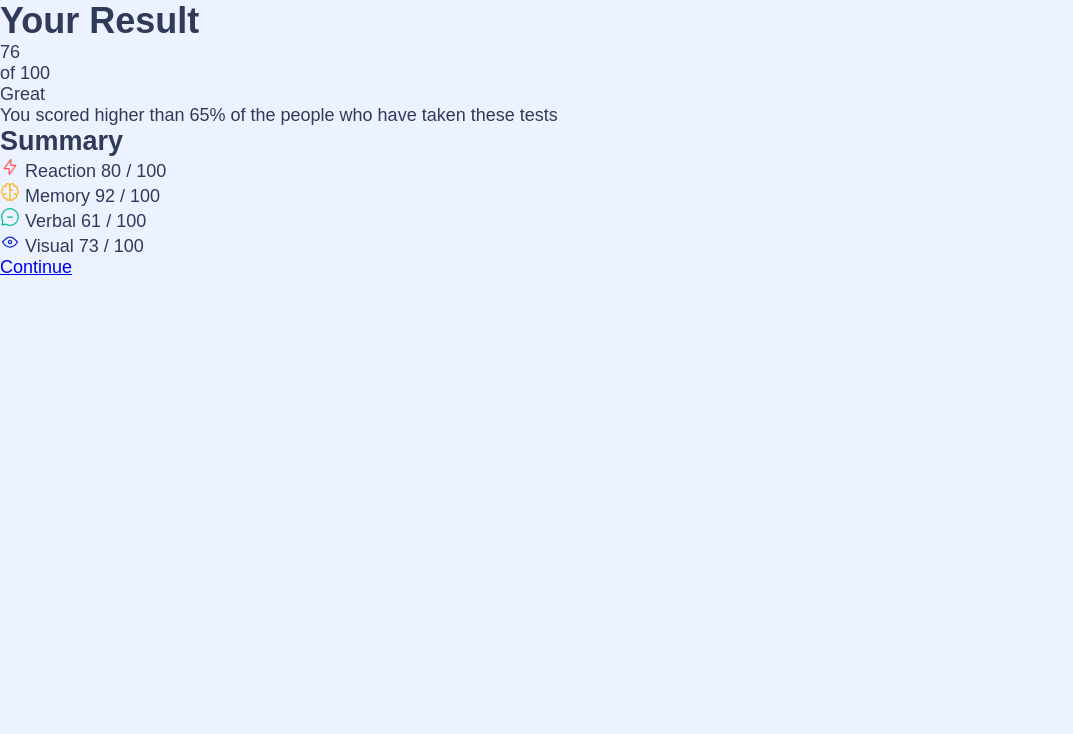
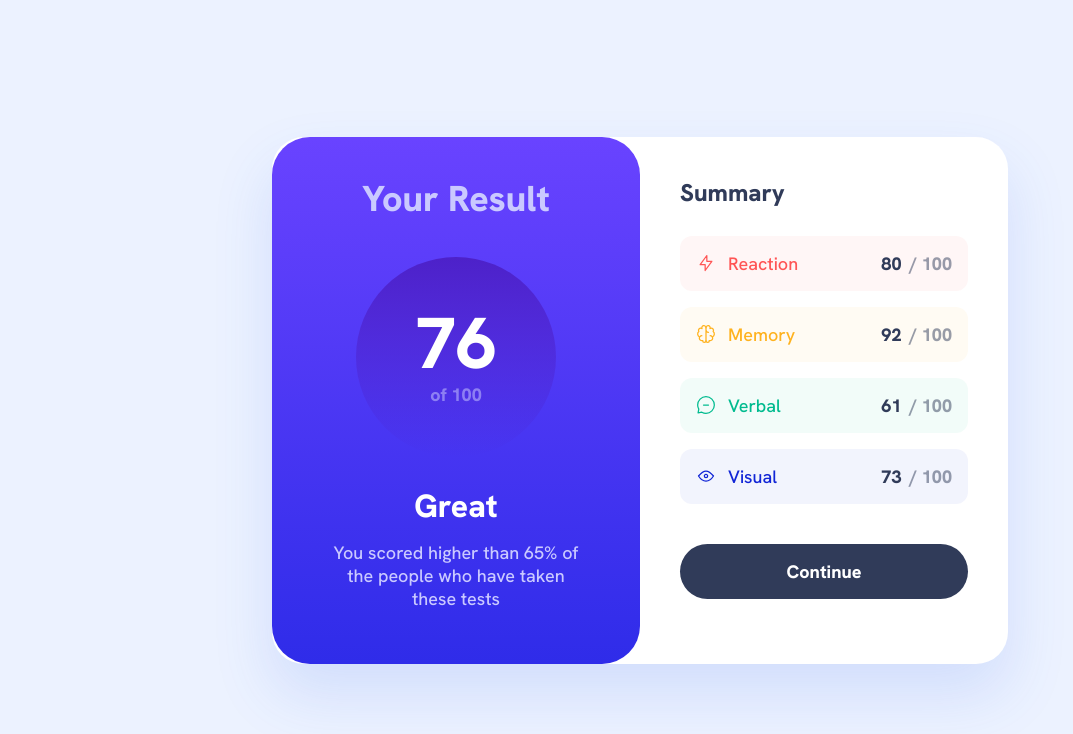
Before and after one commit to nabiyev00/results-summary-component, a plain HTML site: page index.html in a window 1280 px wide. Shown: the whole page, without its empty margins (0-1073 px from the left). Drawn offline with Linux system fonts and the light colour scheme; a web font is replaced by a local one.

Commit message:
Finish css for desktop

```diff
--- a/css/styles.css
+++ b/css/styles.css
@@ -1,12 +1,18 @@
-* {
-  margin: 0;
-  padding: 0;
+html {
   box-sizing: border-box;
+  height: 100%;
+  scroll-behavior: smooth;
 }
+*,
+*::before,
+*::after {
+  box-sizing: inherit;
+}
+
 @font-face {
   font-family: "Hanken Grotesk";
-  src: url("./fonts/HankenGrotesk-Bold.woff2") format("woff2"),
-    url("./fonts/HankenGrotesk-Bold.woff") format("woff");
+  src: url("/fonts/HankenGrotesk-Bold.woff2") format("woff2"),
+    url("/fonts/HankenGrotesk-Bold.woff") format("woff");
   font-weight: bold;
   font-style: normal;
   font-display: swap;
@@ -14,8 +20,8 @@
 
 @font-face {
   font-family: "Hanken Grotesk";
-  src: url("./fonts/HankenGrotesk-Medium.woff2") format("woff2"),
-    url("./fonts/HankenGrotesk-Medium.woff") format("woff");
+  src: url("/fonts/HankenGrotesk-Medium.woff2") format("woff2"),
+    url("/fonts/HankenGrotesk-Medium.woff") format("woff");
   font-weight: 500;
   font-style: normal;
   font-display: swap;
@@ -23,8 +29,8 @@
 
 @font-face {
   font-family: "Hanken Grotesk";
-  src: url("./fonts/HankenGrotesk-ExtraBold.woff2") format("woff2"),
-    url("./fonts/HankenGrotesk-ExtraBold.woff") format("woff");
+  src: url("/fonts/HankenGrotesk-ExtraBold.woff2") format("woff2"),
+    url("/fonts/HankenGrotesk-ExtraBold.woff") format("woff");
   font-weight: bold;
   font-style: normal;
   font-display: swap;
@@ -32,6 +38,8 @@
 body {
   display: flex;
   flex-direction: column;
+  justify-content: center;
+  align-items: center;
   height: 100%;
   padding: 0;
   margin: 0;
@@ -42,3 +50,201 @@ body {
   background-color: #ecf2ff;
   color: #303b59;
 }
+
+/* BUTTON */
+.button {
+  position: relative;
+  z-index: 1;
+  display: inline-block;
+  border: none;
+  border-radius: 128px;
+  padding: 16px 32px;
+  font-size: 18px;
+  line-height: normal;
+  text-decoration: none;
+  text-align: center;
+  font-weight: bold;
+  background-color: #303b59;
+  color: #fff;
+  cursor: pointer;
+}
+.button::after {
+  position: absolute;
+  z-index: 1;
+  left: 0;
+  top: 0;
+  width: 100%;
+  height: 100%;
+  border-radius: 128px;
+  background: linear-gradient(180deg, #75f 0%, #6943ff 0.01%, #2f2ce9 100%);
+  content: "";
+  opacity: 0;
+  transition: opacity ease 0.3s;
+}
+.button:focus {
+  outline: 2px solid #2f2ce9;
+}
+.button:active {
+  opacity: 0.8;
+}
+.button:hover::after,
+.button:focus::after {
+  opacity: 1;
+}
+.button--block {
+  display: block;
+  width: 100%;
+}
+.button__text {
+  position: relative;
+  z-index: 2;
+}
+
+.component-wrapper {
+  display: flex;
+  width: 100%;
+  max-width: 736px;
+  margin-bottom: 32px;
+  margin-top: 32px;
+  border-radius: 32px;
+  background-color: #fff;
+
+  box-shadow: 0px 30px 60px 0px rgba(61, 108, 236, 0.15);
+}
+
+/* RESULT CRICLE */
+
+.result-cricle {
+  display: flex;
+  justify-content: center;
+  align-items: center;
+  flex-direction: column;
+  width: 200px;
+  height: 200px;
+  background-image: linear-gradient(
+    180deg,
+    #4d21c9 0%,
+    rgba(37, 33, 201, 0) 100%,
+    rgba(37, 33, 201, 0) 100%
+  );
+  border-radius: 50%;
+}
+.result-cricle__result {
+  margin-bottom: 4px;
+  font-size: 72px;
+  font-weight: 800;
+  line-height: 1;
+  color: #fff;
+}
+.result-cricle__of {
+  opacity: 0.5168;
+  font-weight: 700;
+}
+
+/* RESULT BOX */
+.result-box {
+  display: flex;
+  flex-direction: column;
+  align-items: center;
+  width: 50%;
+  max-width: 368px;
+  padding: 38px 54px 54px;
+  text-align: center;
+  border-radius: 38px;
+  background-color: #2f2ce9;
+  background-image: linear-gradient(
+    180deg,
+    #75f 0%,
+    #6943ff 0.01%,
+    #2f2ce9 100%
+  );
+  color: #cac9ff;
+  /* .result-box__heading */
+}
+.result-box__heading {
+  margin-top: 0;
+  margin-bottom: 35px;
+  font-style: 24px;
+}
+.result-box__cricle {
+  margin-bottom: 28px;
+}
+
+.result-box__description {
+}
+.result-box__description-title {
+  margin-bottom: 14px;
+  font-size: 32px;
+  font-weight: 700;
+  color: #fff;
+}
+.result-box__description-body {
+  margin: 0;
+}
+
+/* STATS LIST */
+
+.stats-list {
+  padding: 0;
+  margin: 0;
+  list-style-type: none;
+}
+.stats-list__item {
+  display: flex;
+  align-items: center;
+  padding: 16px;
+  border-radius: 12px;
+}
+.stats-list__item:not(:last-child) {
+  margin-bottom: 16px;
+}
+.stats-list__item--reaction {
+  background: rgba(255, 85, 85, 0.05);
+  color: #ff5555;
+}
+.stats-list__item--memory {
+  background: rgba(255, 176, 30, 0.05);
+  color: #ffb21e;
+}
+.stats-list__item--verbal {
+  background: rgb(0, 187, 143, 0.05);
+  color: #00bb8f;
+}
+.stats-list__item--visual {
+  background: rgba(17, 37, 214, 0.05);
+  color: #1125d6;
+}
+
+.stats-list__item-icon {
+  margin-right: 12px;
+  flex-shrink: 0;
+  width: 20px;
+  height: 20px;
+}
+.stats-list__item-title {
+  flex-grow: 1;
+  margin-right: 12px;
+}
+.stats-list__item-result {
+  margin-right: 8px;
+  color: #303b59;
+  font-weight: 700;
+}
+.stats-list__item-max {
+  color: rgba(48, 59, 89, 0.5);
+  font-weight: bold;
+}
+
+/* SUMMARY BOX */
+.summary-box {
+  width: 50%;
+  padding: 40px;
+}
+.summary-box__heading {
+  margin-top: 0;
+  margin-bottom: 28px;
+  font-size: 24px;
+}
+.summary-box__list {
+  margin-bottom: 40px;
+}
```
